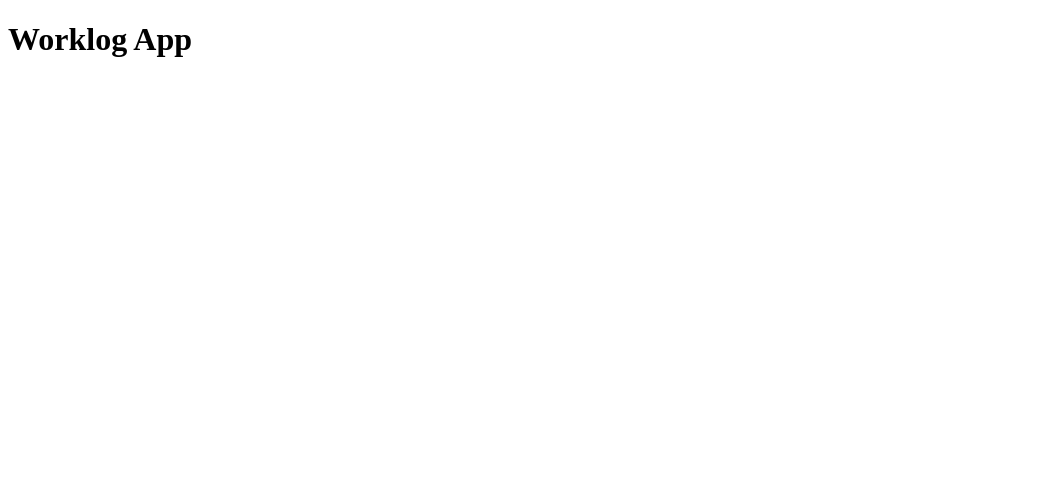
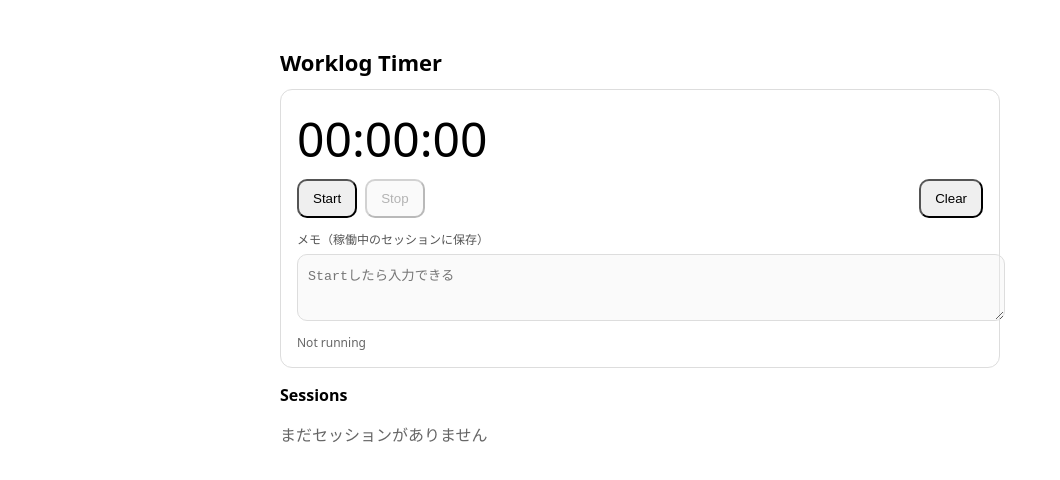
Before and after one commit to kei5o55/worklog-app, a React (Vite) app: page / in a window 1280 px wide. Shown: the top 480 px of the page, without its empty margins (0-1060 px from the left). Built offline with nearby package versions, Linux system fonts and the light colour scheme.

Commit message:
タイマー追加

```diff
--- a/src/App.tsx
+++ b/src/App.tsx
@@ -1,5 +1,229 @@
-function App() {
-  return <h1>Worklog App</h1>;
+import { useEffect, useMemo, useRef, useState } from "react";
+
+type WorkSession = {
+  id: string;
+  startedAt: number; // epoch ms
+  endedAt?: number;  // epoch ms
+  note: string;
+};
+
+function pad2(n: number) {
+  return String(n).padStart(2, "0");
 }
 
-export default App;
+function formatMs(ms: number) {
+  const totalSec = Math.max(0, Math.floor(ms / 1000));
+  const h = Math.floor(totalSec / 3600);
+  const m = Math.floor((totalSec % 3600) / 60);
+  const s = totalSec % 60;
+  return `${pad2(h)}:${pad2(m)}:${pad2(s)}`;
+}
+
+function uid() {
+  // crypto.randomUUID() があればそれ優先
+  return typeof crypto !== "undefined" && "randomUUID" in crypto
+    ? crypto.randomUUID()
+    : `${Date.now()}-${Math.random().toString(16).slice(2)}`;
+}
+
+const STORAGE_KEY = "worklog:sessions:v1";
+
+function loadSessions(): WorkSession[] {
+  try {
+    const raw = localStorage.getItem(STORAGE_KEY);
+    if (!raw) return [];
+    const parsed = JSON.parse(raw) as WorkSession[];
+    if (!Array.isArray(parsed)) return [];
+    return parsed;
+  } catch {
+    return [];
+  }
+}
+
+function saveSessions(sessions: WorkSession[]) {
+  localStorage.setItem(STORAGE_KEY, JSON.stringify(sessions));
+}
+
+export default function App() {
+  const [sessions, setSessions] = useState<WorkSession[]>(() => loadSessions());
+
+  // 稼働中セッション（endedAtがない最新）を探す
+  const running = useMemo(() => sessions.find((s) => s.endedAt == null), [sessions]);
+
+  const [note, setNote] = useState<string>(running?.note ?? "");
+
+  // 表示用の現在時刻（稼働中だけ1秒更新）
+  const [now, setNow] = useState<number>(() => Date.now());
+  const tickRef = useRef<number | null>(null);
+
+  useEffect(() => {
+    if (!running) return;
+
+    // 稼働中のみtick
+    tickRef.current = window.setInterval(() => setNow(Date.now()), 250);
+    return () => {
+      if (tickRef.current != null) window.clearInterval(tickRef.current);
+      tickRef.current = null;
+    };
+  }, [running]);
+
+  // runningが変わったらnote欄を同期（新規開始時など）
+  useEffect(() => {
+    setNote(running?.note ?? "");
+  }, [running?.id]);
+
+  // sessionsが変わったら永続化
+  useEffect(() => {
+    saveSessions(sessions);
+  }, [sessions]);
+
+  const elapsedMs = useMemo(() => {
+    if (!running) return 0;
+    return (running.endedAt ?? now) - running.startedAt;
+  }, [running, now]);
+
+  const start = () => {
+    if (running) return;
+    const s: WorkSession = { id: uid(), startedAt: Date.now(), note: "" };
+    setSessions((prev) => [s, ...prev]);
+  };
+
+  const stop = () => {
+    if (!running) return;
+    const endedAt = Date.now();
+    setSessions((prev) =>
+      prev.map((s) => (s.id === running.id ? { ...s, endedAt, note } : s))
+    );
+  };
+
+  const updateRunningNote = (value: string) => {
+    setNote(value);
+    if (!running) return;
+    setSessions((prev) =>
+      prev.map((s) => (s.id === running.id ? { ...s, note: value } : s))
+    );
+  };
+
+  const deleteSession = (id: string) => {
+    setSessions((prev) => prev.filter((s) => s.id !== id));
+  };
+
+  const clearAll = () => {
+    if (!confirm("全部消す？（戻せない）")) return;
+    setSessions([]);
+  };
+
+  return (
+    <main style={{ maxWidth: 720, margin: "0 auto", padding: 24, fontFamily: "system-ui" }}>
+      <h1 style={{ fontSize: 22, marginBottom: 12 }}>Worklog Timer</h1>
+
+      <section
+        style={{
+          border: "1px solid #ddd",
+          borderRadius: 12,
+          padding: 16,
+          marginBottom: 16,
+        }}
+      >
+        <div style={{ fontSize: 48, fontVariantNumeric: "tabular-nums", marginBottom: 8 }}>
+          {formatMs(elapsedMs)}
+        </div>
+
+        <div style={{ display: "flex", gap: 8, marginBottom: 12 }}>
+          <button
+            onClick={start}
+            disabled={!!running}
+            style={{ padding: "10px 14px", borderRadius: 10 }}
+          >
+            Start
+          </button>
+          <button
+            onClick={stop}
+            disabled={!running}
+            style={{ padding: "10px 14px", borderRadius: 10 }}
+          >
+            Stop
+          </button>
+          <button onClick={clearAll} style={{ marginLeft: "auto", padding: "10px 14px", borderRadius: 10 }}>
+            Clear
+          </button>
+        </div>
+
+        <label style={{ display: "block", fontSize: 12, color: "#555", marginBottom: 6 }}>
+          メモ（稼働中のセッションに保存）
+        </label>
+        <textarea
+          value={note}
+          onChange={(e) => updateRunningNote(e.target.value)}
+          placeholder={running ? "今やってる作業を書いておく" : "Startしたら入力できる"}
+          disabled={!running}
+          rows={3}
+          style={{ width: "100%", padding: 10, borderRadius: 10, border: "1px solid #ddd" }}
+        />
+        <div style={{ marginTop: 8, fontSize: 12, color: "#666" }}>
+          {running ? `Started: ${new Date(running.startedAt).toLocaleString()}` : "Not running"}
+        </div>
+      </section>
+
+      <section>
+        <h2 style={{ fontSize: 16, marginBottom: 8 }}>Sessions</h2>
+        {sessions.length === 0 ? (
+          <p style={{ color: "#666" }}>まだセッションがありません</p>
+        ) : (
+          <ul style={{ listStyle: "none", padding: 0, display: "grid", gap: 10 }}>
+            {sessions.map((s) => {
+              const ms = (s.endedAt ?? Date.now()) - s.startedAt;
+              const isRunning = s.endedAt == null;
+              return (
+                <li
+                  key={s.id}
+                  style={{
+                    border: "1px solid #ddd",
+                    borderRadius: 12,
+                    padding: 12,
+                    opacity: isRunning ? 1 : 0.95,
+                  }}
+                >
+                  <div style={{ display: "flex", alignItems: "center", gap: 8 }}>
+                    <strong style={{ fontVariantNumeric: "tabular-nums" }}>
+                      {formatMs(ms)}
+                    </strong>
+                    {isRunning && (
+                      <span
+                        style={{
+                          fontSize: 12,
+                          padding: "2px 8px",
+                          borderRadius: 999,
+                          border: "1px solid #999",
+                        }}
+                      >
+                        RUNNING
+                      </span>
+                    )}
+                    <button
+                      onClick={() => deleteSession(s.id)}
+                      style={{ marginLeft: "auto", padding: "6px 10px", borderRadius: 10 }}
+                      disabled={isRunning}
+                      title={isRunning ? "稼働中は削除できない" : "削除"}
+                    >
+                      Delete
+                    </button>
+                  </div>
+                  <div style={{ marginTop: 6, fontSize: 12, color: "#666" }}>
+                    {new Date(s.startedAt).toLocaleString()}
+                    {s.endedAt ? ` → ${new Date(s.endedAt).toLocaleString()}` : ""}
+                  </div>
+                  {s.note?.trim() ? (
+                    <p style={{ marginTop: 8, whiteSpace: "pre-wrap" }}>{s.note}</p>
+                  ) : (
+                    <p style={{ marginTop: 8, color: "#999" }}>（メモなし）</p>
+                  )}
+                </li>
+              );
+            })}
+          </ul>
+        )}
+      </section>
+    </main>
+  );
+}
--- /dev/null
+++ b/src/types/work.ts
@@ -0,0 +1,6 @@
+export type WorkSession = {
+    id: string;
+    start: number;
+    end?: number;
+    note?: string;
+};
```
